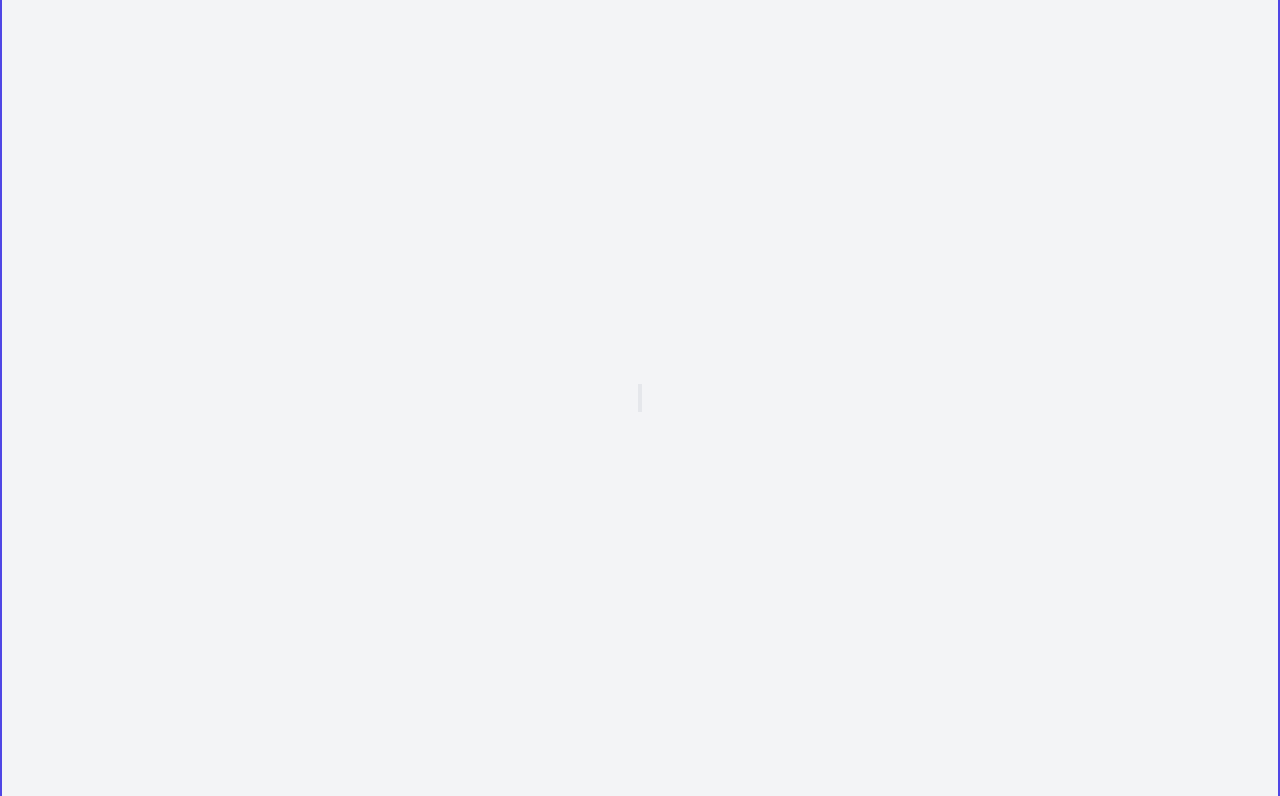
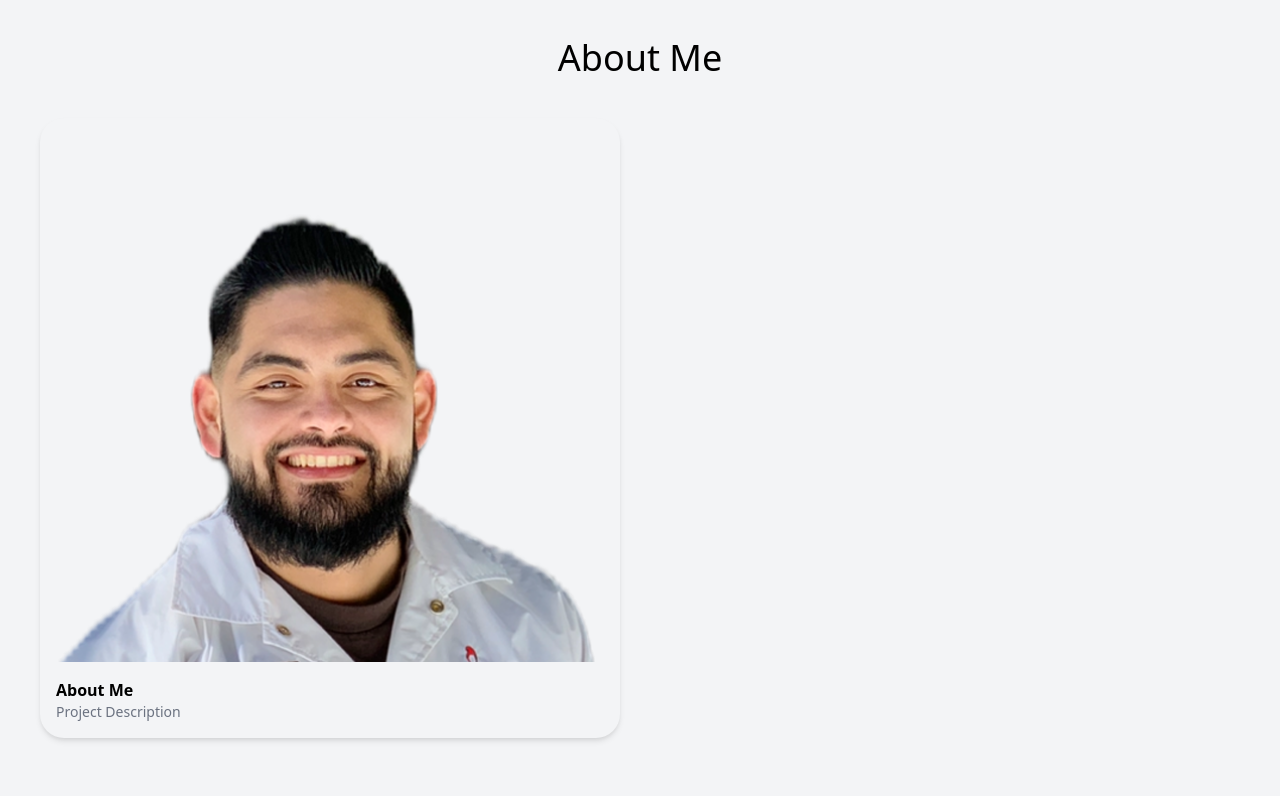
Before and after one commit to ifsilvar/Portfolio, a React (Create React App) app: page / in a window 1280 px wide. Shown: the part 324-1120 px from the top of the page. Built offline with nearby package versions, Linux system fonts and the light colour scheme.

Commit message:
added about me section

```diff
--- a/src/components/About.js
+++ b/src/components/About.js
@@ -1,63 +1,33 @@
 import React from "react";
+import Me from "../images/portfoliopic.png"
 
 export default function About() {
     return (
 // container div
-<div className="min-h-screen bg-gray-100 py-6 flex flex-col justify-center sm:py-12 border-2 border-indigo-600">
-  <div className="relative py-3 sm:max-w-xl sm:mx-auto border-2 border-fuchsia-600">
-    <div className="absolute inset-0 bg-gradient-to-r from-cyan-400 to-light-blue-500 shadow-lg transform -skew-y-6 sm:skew-y-0 sm:-rotate-6 sm:rounded-3xl"></div>
-    {/* <div className="relative px-4 py-10 bg-white shadow-lg sm:rounded-3xl sm:p-20">
-      <div className="max-w-md mx-auto">
-        <div>
-          <img src="/img/logo.svg" className="h-7 sm:h-8" />
+// {/* <div className="min-h-screen bg-gray-100 flex flex-col items center justify-center  border-2 border-indigo-600">
+//     <img src={Me} alt="Ivan Flores Silvar" className="object mx-auto h-40 w-45" />
+//   <div className="relative  sm:max-w-xl sm:mx-auto ">
+//     <div className="absolute inset-0 z-10">
+
+//     </div>
+//   </div>
+// </div> */}
+    <div className="mx-auto bg-gray-100 p-10 min-h-screen">
+        <div className="container mx-auto">
+            <h1 className="text-bold text-4xl text-center text-navy">About Me</h1>
+
+            <div className="mt-10 grid lg:grid-cols-2 gap-10">
+                <div className="card">
+                    <div className="sm:flex-shrink-0">
+                        <img src={Me} alt="Ivan Flores Silvar" className="w-full h-full object-cover"/>
+                    </div>
+                    <div className="m-4">
+                        <span className="font-bold ">About Me</span>
+                        <span className="block text-gray-500 text-sm">Project Description</span>
+                    </div>
+                </div>
+            </div>
         </div>
-        <div className="divide-y divide-gray-200">
-          <div className="py-8 text-base leading-6 space-y-4 text-gray-700 sm:text-lg sm:leading-7">
-            <p>An advanced online playground for Tailwind CSS, including support for things like:</p>
-            <ul className="list-disc space-y-2">
-              <li className="flex items-start">
-                <span className="h-6 flex items-center sm:h-7">
-                  <svg className="flex-shrink-0 h-5 w-5 text-cyan-500" viewBox="0 0 20 20" fill="currentColor">
-                    <path fillRule="evenodd" d="M10 18a8 8 0 100-16 8 8 0 000 16zm3.707-9.293a1 1 0 00-1.414-1.414L9 10.586 7.707 9.293a1 1 0 00-1.414 1.414l2 2a1 1 0 001.414 0l4-4z" clip-rule="evenodd" />
-                  </svg>
-                </span>
-                <p className="ml-2">
-                  Customizing your
-                  <code className="text-sm font-bold text-gray-900">tailwind.config.js</code> file
-                </p>
-              </li>
-              <li className="flex items-start">
-                <span className="h-6 flex items-center sm:h-7">
-                  <svg className="flex-shrink-0 h-5 w-5 text-cyan-500" viewBox="0 0 20 20" fill="currentColor">
-                    <path fillRule="evenodd" d="M10 18a8 8 0 100-16 8 8 0 000 16zm3.707-9.293a1 1 0 00-1.414-1.414L9 10.586 7.707 9.293a1 1 0 00-1.414 1.414l2 2a1 1 0 001.414 0l4-4z" clip-rule="evenodd" />
-                  </svg>
-                </span>
-                <p className="ml-2">
-                  Extracting classNamees with
-                  <code className="text-sm font-bold text-gray-900">@apply</code>
-                </p>
-              </li>
-              <li className="flex items-start">
-                <span className="h-6 flex items-center sm:h-7">
-                  <svg className="flex-shrink-0 h-5 w-5 text-cyan-500" viewBox="0 0 20 20" fill="currentColor">
-                    <path fillRule="evenodd" d="M10 18a8 8 0 100-16 8 8 0 000 16zm3.707-9.293a1 1 0 00-1.414-1.414L9 10.586 7.707 9.293a1 1 0 00-1.414 1.414l2 2a1 1 0 001.414 0l4-4z" clip-rule="evenodd" />
-                  </svg>
-                </span>
-                <p className="ml-2">Code completion with instant preview</p>
-              </li>
-            </ul>
-            <p>Perfect for learning how the framework works, prototyping a new idea, or creating a demo to share online.</p>
-          </div>
-          <div className="pt-6 text-base leading-6 font-bold sm:text-lg sm:leading-7">
-            <p>Want to dig deeper into Tailwind?</p>
-            <p>
-              <a href="https://tailwindcss.com/docs" className="text-cyan-600 hover:text-cyan-700"> Read the docs &rarr; </a>
-            </p>
-          </div>
-        </div>
-      </div>
-    </div> */}
-  </div>
-</div>
+    </div>
         )
 }
--- a/src/components/Jumbotron.js
+++ b/src/components/Jumbotron.js
@@ -1,4 +1,5 @@
 import React from "react";
+import '../index.css';
 import image from "../images/background.png"
 
 export default function Jumbotron() {
@@ -7,7 +8,9 @@ export default function Jumbotron() {
             <div className="absolute inset-0 bg-cover bg-center z-0">
             <img src={image} alt="homescreen background" className="object-cover h-64 min-w-full" />
             </div>
-            <div className="opacity-0 hover:opacity-100 duration-300 absolute inset-0 z-10 flex justify-center items-center text-6xl text-white font-semibold shadow-md">Greetings I'm Ivan</div>
+            <div className="opacity-0 hover:opacity-100 duration-300 absolute inset-0 z-10 flex justify-center items-center text-6xl text-white font-semibold">
+                <text className="textShadow">Greetings I'm Ivan</text>
+            </div>
         </div>
     )
 }
--- a/src/components/NavBar.js
+++ b/src/components/NavBar.js
@@ -7,7 +7,7 @@ export default function NavBar() {
     <header className="bg-navy">
         <div className="container mx-auto flex justify-between">
             <nav className="flex">
-                <NavLink to="/" exact className="inline-flex items-center py-3 px-3 mr-4 text-red-100 hover:text-green-800 text-4xl font-bold tracking-widest">
+                <NavLink to="/" exact className="inline-flex items-center py-3 px-3 mr-4 text-gray-100 hover:text-green-800 text-4xl font-bold tracking-widest">
                 Home Link
                 </NavLink>
             </nav>
--- a/src/components/Projects.js
+++ b/src/components/Projects.js
@@ -19,7 +19,7 @@ export default function About() {
                 </div>
             </div>
 
-            <div className="card h-50 w-50">
+            <div className="card">
                 <img src={Quiz} alt="proj2" className="w-full h-full object-cover"/>
                 <div className="m-4">
                     <span className="font-bold">This Project</span>
--- a/src/index.css
+++ b/src/index.css
@@ -5,3 +5,7 @@
 .card{
     @apply bg-gray-100 rounded-3xl overflow-hidden shadow-md relative;
 }
+
+.textShadow{
+    text-shadow: 2px 2px 4px #000000;
+}
```
